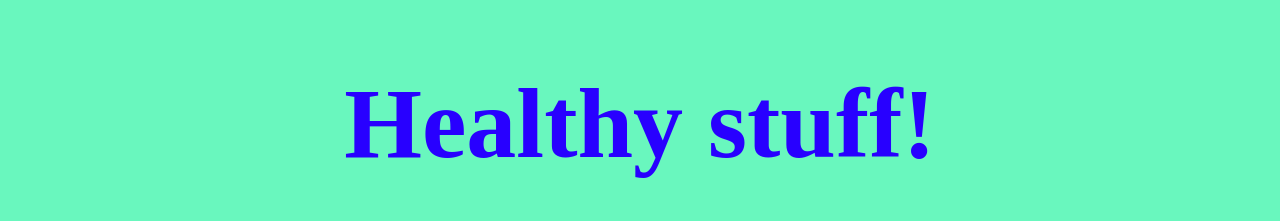
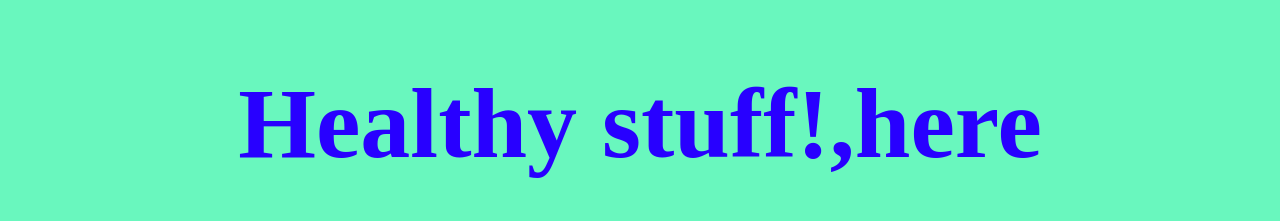
Before and after one commit to spruil/healthy_human, a plain HTML site: page index.html in a window 1280 px wide. Shown: the top 221 px of the page. Drawn offline with Linux system fonts and the light colour scheme; a web font is replaced by a local one.

Commit message:
Update index.html

```diff
--- a/index.html
+++ b/index.html
@@ -31,7 +31,7 @@
     -->
     <div class="wrapper">
       <div class="content" role="main">
-        <h1 class="title">Healthy stuff!</h1>
+        <h1 class="title">Healthy stuff!,here </h1>
         <img
           src="https://cdn.glitch.com/a9975ea6-8949-4bab-addb-8a95021dc2da%2Fillustration.svg?v=1618177344016"
           class="illustration"
```
